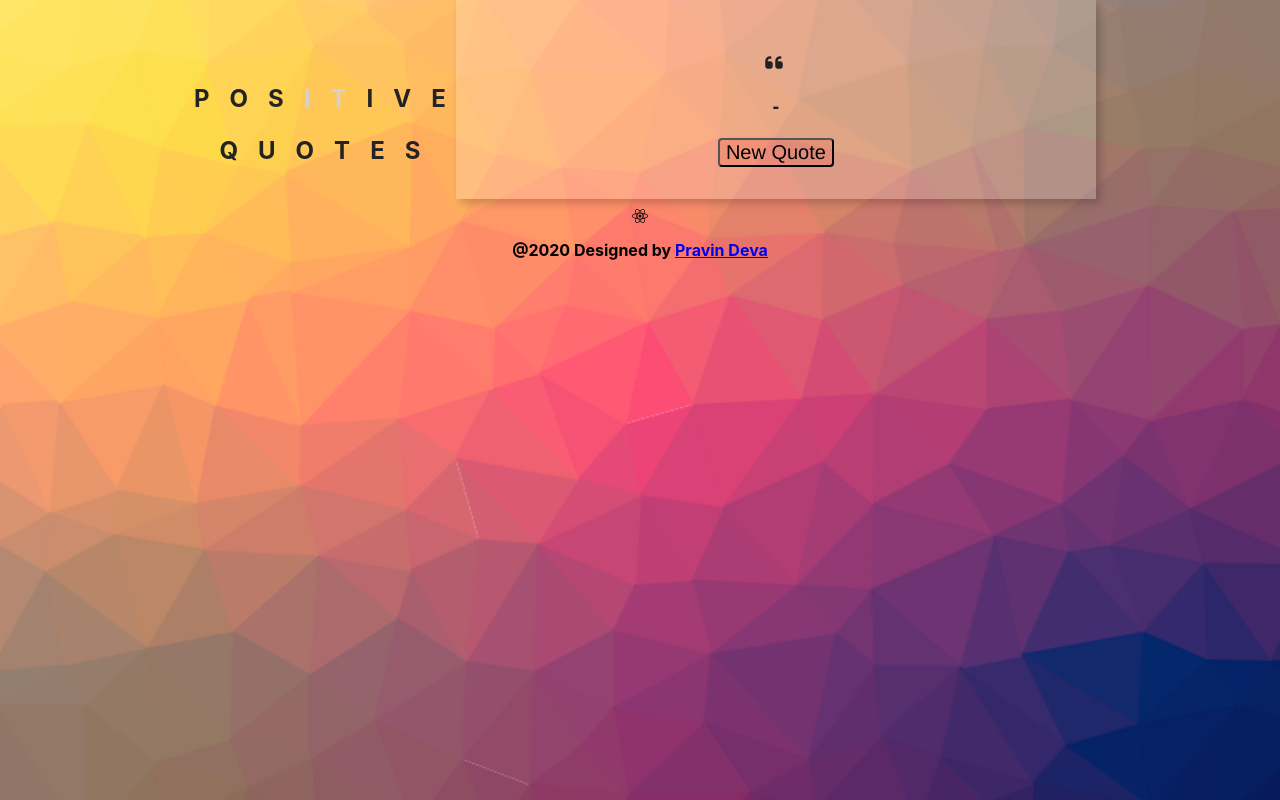
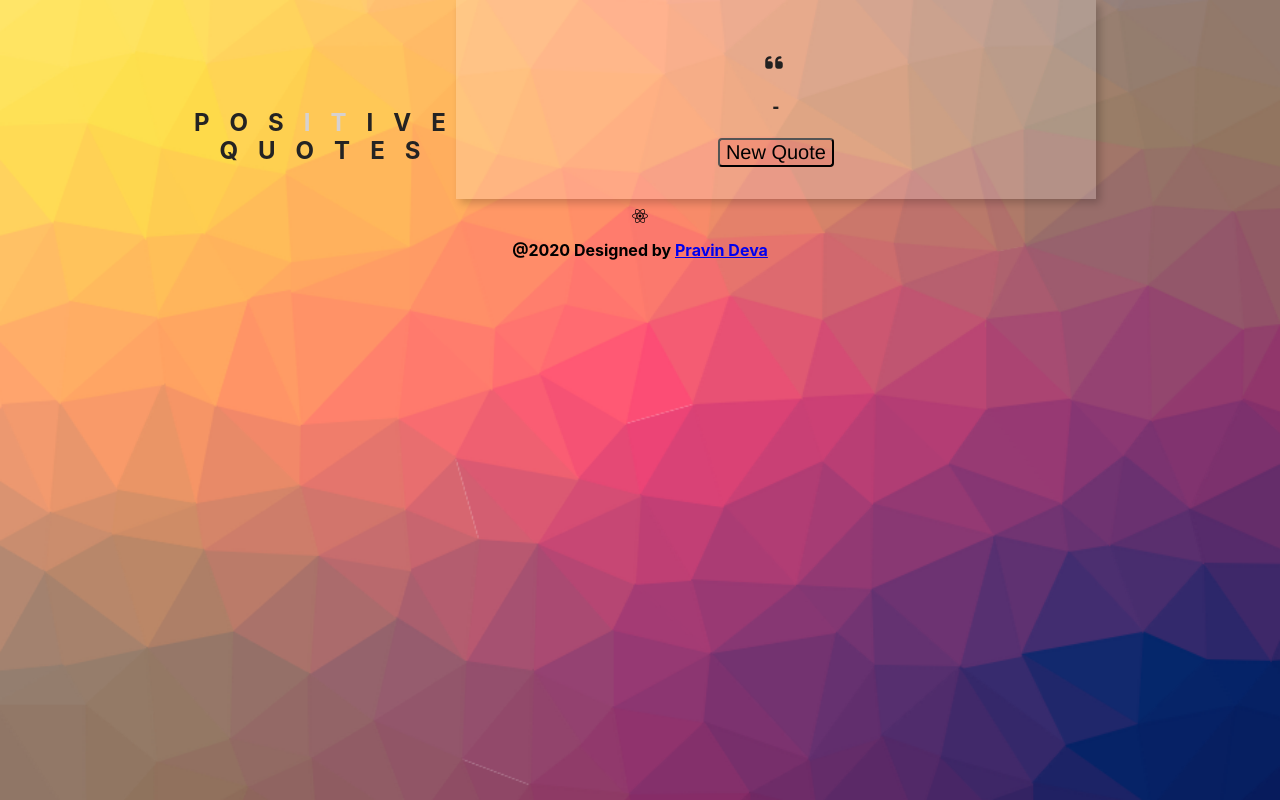
Before and after one commit to pravindeva/quote-generator, a React (Create React App) app: page / in a window 1280 px wide. Built offline with nearby package versions, Linux system fonts and the light colour scheme; no server answers.

Commit message:
Update Title.js
Adding ma0 to title

```diff
--- a/src/components/Title.js
+++ b/src/components/Title.js
@@ -5,7 +5,7 @@ export default class Title extends Component {
   render() {
     return (
       <div className="tc dib f3 b header animate__animated animate__jello  animate__infinite mt3 ">
-        <p className=" mb1 pa0 first">
+        <p className="ma0 first">
           <span>P</span>
           <span>O</span>
           <span>S</span>
@@ -15,7 +15,7 @@ export default class Title extends Component {
           <span>V</span>
           <span>E</span>
         </p>
-        <p className="  pa0 second">
+        <p className="  ma0 second">
           <span>Q</span>
           <span>U</span>
           <span>O</span>
```
